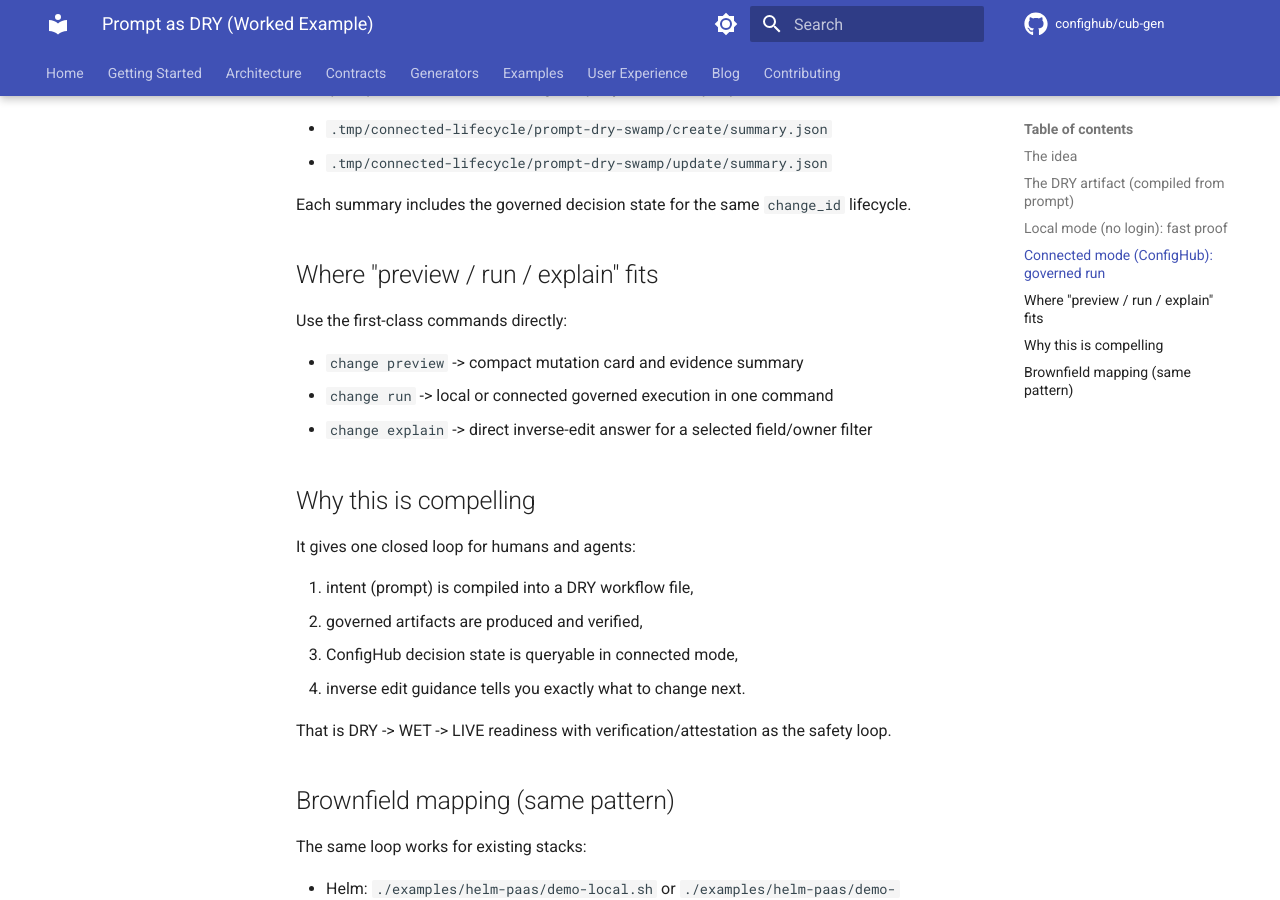
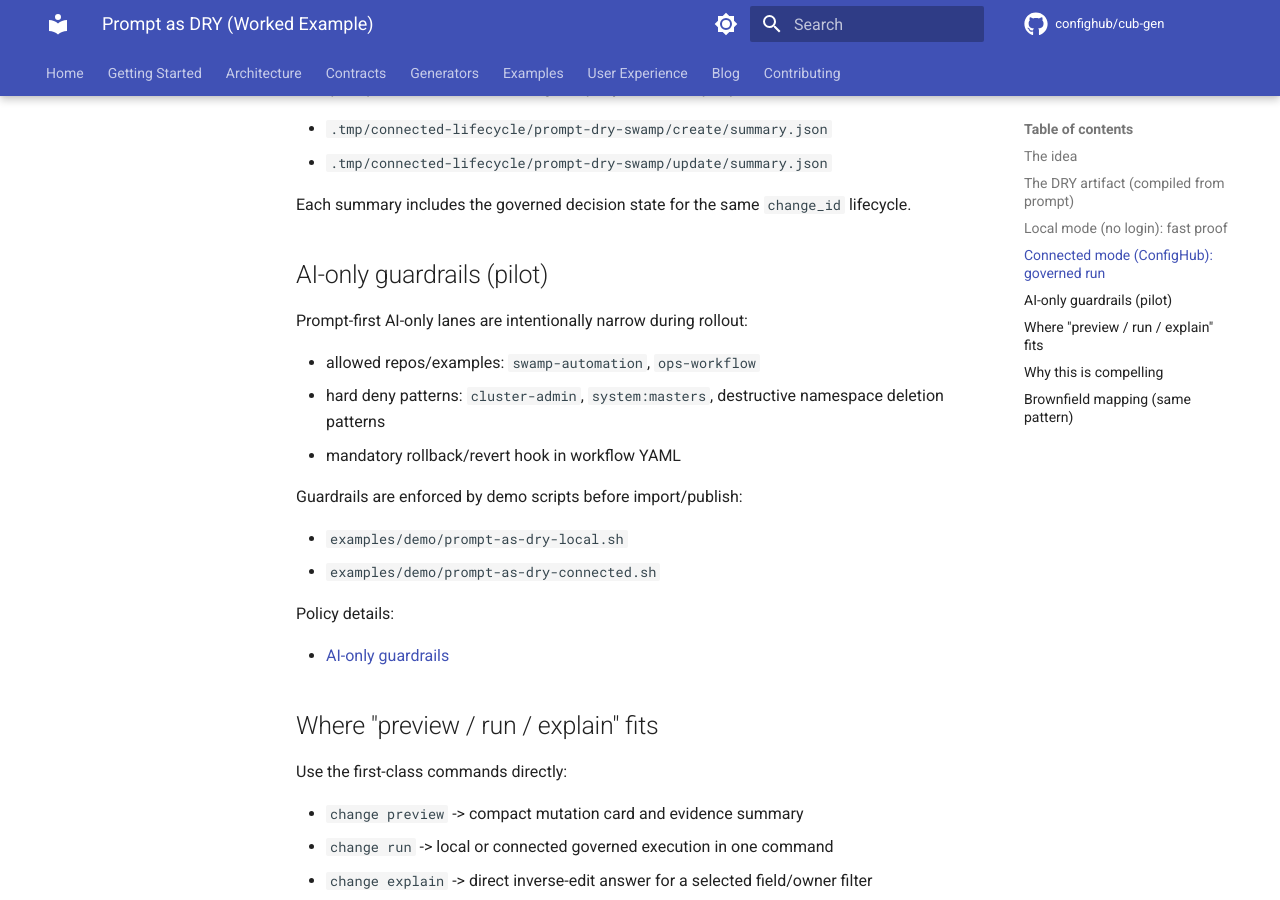
Before and after one commit to confighub/cub-gen, an MkDocs documentation site: the page built from docs/workflows/prompt-as-dry.md, in a window 1280 px wide and 900 px high, scrolled down 1911 px. Built offline with MkDocs 1.6.1 and Material for MkDocs 9.7.7, drawn with Linux system fonts in a browser that asks for light colours; comment, search, counter and statistics services are not loaded.

Commit message:
feat(policy): add ai-only scope matrix and CI guardrail gate (#144)
* feat(policy): enforce ai-only pilot scope and rollback hooks

* fix(ci): make ai-only scope checks rg-optional

```diff
--- a/docs/workflows/prompt-as-dry.md
+++ b/docs/workflows/prompt-as-dry.md
@@ -88,6 +88,23 @@ This path performs real backend ingest/query and writes per-phase summaries:
 
 Each summary includes the governed decision state for the same `change_id` lifecycle.
 
+## AI-only guardrails (pilot)
+
+Prompt-first AI-only lanes are intentionally narrow during rollout:
+
+- allowed repos/examples: `swamp-automation`, `ops-workflow`
+- hard deny patterns: `cluster-admin`, `system:masters`, destructive namespace deletion patterns
+- mandatory rollback/revert hook in workflow YAML
+
+Guardrails are enforced by demo scripts before import/publish:
+
+- `examples/demo/prompt-as-dry-local.sh`
+- `examples/demo/prompt-as-dry-connected.sh`
+
+Policy details:
+
+- [AI-only guardrails](ai-only-guardrails.md)
+
 ## Where "preview / run / explain" fits
 
 Use the first-class commands directly:
```
Also changed, not shown: README.md (+2 -0 lines), docs/plans/2026-03-11-action-plan-v01-execution-checklist.md (+3 -3 lines), docs/workflows/ai-only-guardrails.md (added, +66 -0 lines), docs/workflows/user-story-acceptance.md (+1 -0 lines), examples/demo/README.md (+3 -2 lines), 5 other files.
